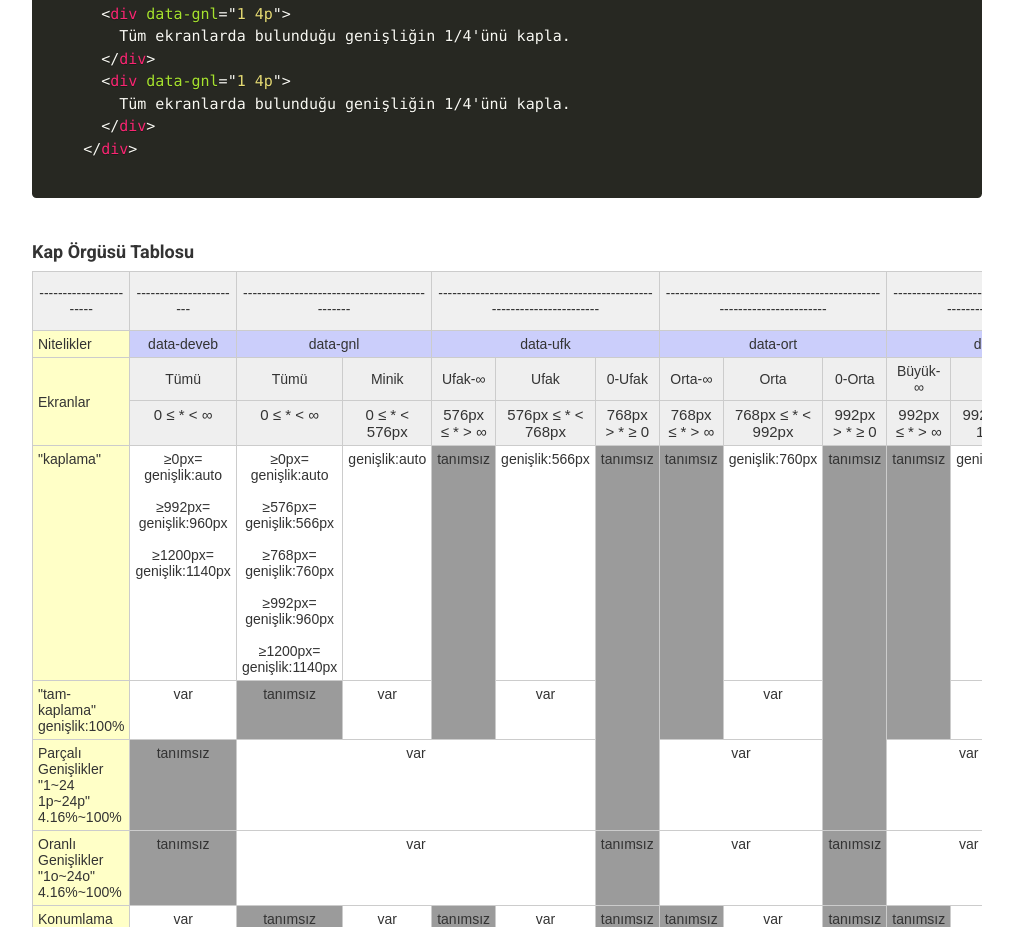
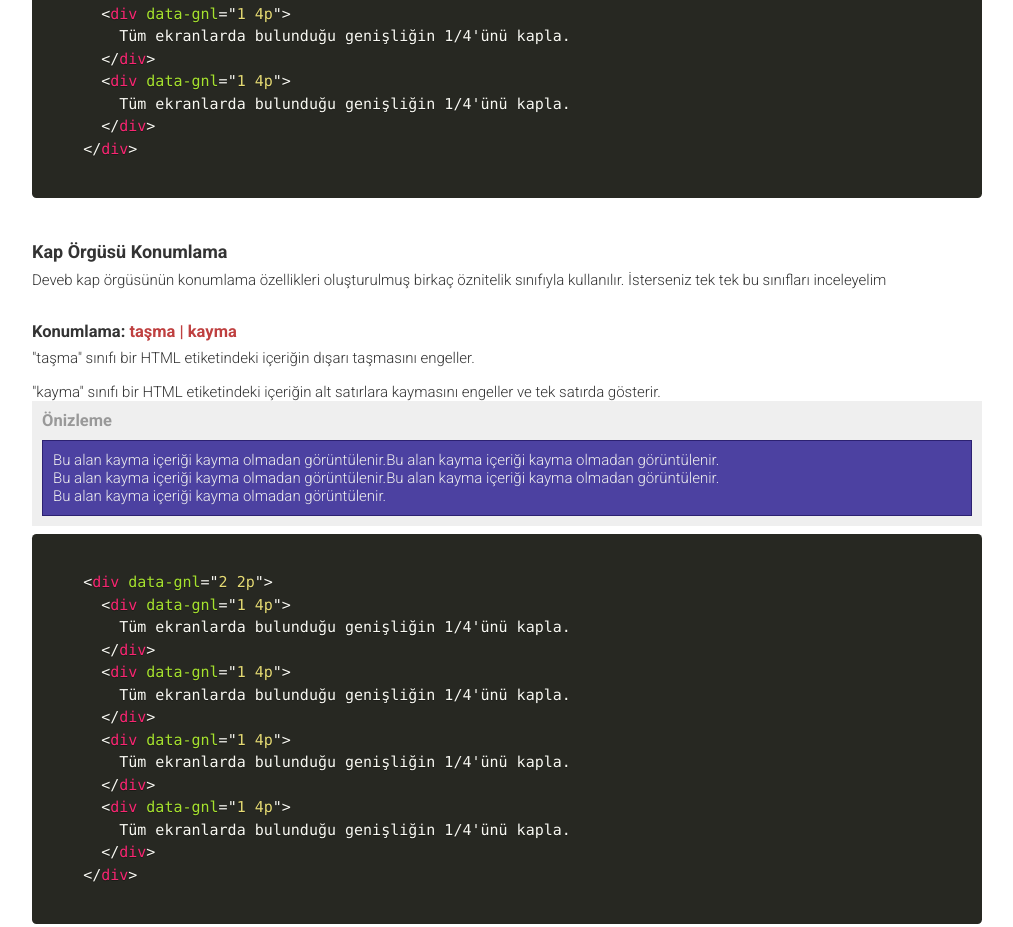
Before and after one commit to data-deveb/data-deveb.github.io, a Jekyll site: the page built from belgeler/kap-orgusu.html, in a window 1280 px wide, cut to the strip 2177-3104 px from the top of the page. Shown: the whole strip, without its empty margins (228-1241 px from the left). Built offline with Jekyll 4.4.1, drawn with Linux system fonts in a browser that asks for light colours; some of the changed text lies outside the part shown.

Commit message:
Güncelleme

```diff
--- a/belgeler/kap-orgusu.html
+++ b/belgeler/kap-orgusu.html
@@ -114,149 +114,52 @@ title: Kap Örgüsü
     </code></pre>
     <p></p>
 
-    <h2>Kap Örgüsü Tablosu</h2>
-
-    <div data-gnl="1 1p" style="overflow:auto; height:50vh;">
-    <style type="text/css">
-    .tg  {border-collapse:collapse;border-spacing:0;border-color:#ccc;}
-    .tg td{font-family:Arial, sans-serif;font-size:14px;padding:5px 5px;border-style:solid;border-width:1px;overflow:hidden;word-break:normal;border-color:#ccc;color:#333;background-color:#fff;}
-    .tg th{font-family:Arial, sans-serif;font-size:14px;font-weight:normal;padding:5px 5px;border-style:solid;border-width:1px;overflow:hidden;word-break:normal;border-color:#ccc;color:#333;background-color:#f0f0f0;}
-    .tg .tg-baqh{text-align:center;vertical-align:top}
-    .tg .tg-gffc{font-size:100%;background-color:#efefef;text-align:center;vertical-align:top}
-    .tg .tg-a1rn{background-color:#ffffc7}
-    .tg .tg-lfnm{background-color:#cbcefb;text-align:center}
-    .tg .tg-sh07{background-color:#cbcefb;text-align:center;vertical-align:top}
-    .tg .tg-j4kc{background-color:#efefef;text-align:center}
-    .tg .tg-kjho{background-color:#ffffc7;vertical-align:top}
-    .tg .tg-i81m{background-color:#ffffff;text-align:center;vertical-align:top}
-    .tg .tg-2nhx{background-color:#9b9b9b;text-align:center;vertical-align:top}
-    </style>
-    <table class="tg">
-      <tr>
-        <th class="tg-031e">-----------------------</th>
-        <th class="tg-031e">-----------------------</th>
-        <th class="tg-031e" colspan="2">----------------------------------------------</th>
-        <th class="tg-031e" colspan="3">---------------------------------------------------------------------</th>
-        <th class="tg-031e" colspan="3">---------------------------------------------------------------------</th>
-        <th class="tg-031e" colspan="3">---------------------------------------------------------------------</th>
-        <th class="tg-031e" colspan="2">---------------------------------------------------------------------</th>
-      </tr>
-      <tr>
-        <td class="tg-a1rn">Nitelikler</td>
-        <td class="tg-lfnm">data-deveb</td>
-        <td class="tg-lfnm" colspan="2">data-gnl</td>
-        <td class="tg-sh07" colspan="3">data-ufk</td>
-        <td class="tg-sh07" colspan="3">data-ort</td>
-        <td class="tg-sh07" colspan="3">data-byk</td>
-        <td class="tg-sh07" colspan="2">data-dev</td>
-      </tr>
-      <tr>
-        <td class="tg-a1rn" rowspan="2">Ekranlar<br></td>
-        <td class="tg-j4kc">Tümü<br></td>
-        <td class="tg-j4kc">Tümü</td>
-        <td class="tg-j4kc">Minik<br></td>
-        <td class="tg-j4kc">Ufak-∞</td>
-        <td class="tg-j4kc">Ufak</td>
-        <td class="tg-j4kc">0-Ufak<br></td>
-        <td class="tg-j4kc">Orta-∞</td>
-        <td class="tg-j4kc">Orta</td>
-        <td class="tg-j4kc">0-Orta<br></td>
-        <td class="tg-j4kc">Büyük-∞</td>
-        <td class="tg-j4kc">Büyük</td>
-        <td class="tg-j4kc">0-Büyük<br></td>
-        <td class="tg-j4kc">Dev<br></td>
-        <td class="tg-j4kc">0-Dev<br></td>
-      </tr>
-      <tr>
-        <td class="tg-gffc">0 ≤ * &lt; ∞</td>
-        <td class="tg-gffc">0 ≤ * &lt; ∞</td>
-        <td class="tg-gffc">0 ≤ * &lt; 576px</td>
-        <td class="tg-gffc">576px ≤ * &gt; ∞</td>
-        <td class="tg-gffc">576px ≤ * &lt; 768px</td>
-        <td class="tg-gffc">768px &gt; * ≥ 0</td>
-        <td class="tg-gffc">768px ≤ * &gt; ∞</td>
-        <td class="tg-gffc">768px ≤ * &lt; 992px</td>
-        <td class="tg-gffc">992px &gt; * ≥ 0</td>
-        <td class="tg-gffc">992px ≤ * &gt; ∞</td>
-        <td class="tg-gffc">992px ≤ * &lt; 1200px</td>
-        <td class="tg-gffc">1200px &gt; * ≥ 0</td>
-        <td class="tg-gffc">1200px ≤ * &gt; ∞</td>
-        <td class="tg-gffc">1200px &gt; * ≥ 0</td>
-      </tr>
-      <tr>
-        <td class="tg-kjho">"kaplama"<br></td>
-        <td class="tg-i81m">≥0px=<br>genişlik:auto<br><br>≥992px=<br>genişlik:960px<br><br>≥1200px=<br>genişlik:1140px</td>
-        <td class="tg-i81m">≥0px=<br>genişlik:auto<br><br>≥576px=<br>genişlik:566px<br><br>≥768px=<br>genişlik:760px<br><br>≥992px=<br>genişlik:960px<br><br>≥1200px=<br>genişlik:1140px</td>
-        <td class="tg-i81m">genişlik:auto<br></td>
-        <td class="tg-2nhx" rowspan="2">tanımsız</td>
-        <td class="tg-baqh">genişlik:566px<br></td>
-        <td class="tg-2nhx" rowspan="3">tanımsız<br></td>
-        <td class="tg-2nhx" rowspan="2">tanımsız</td>
-        <td class="tg-baqh">genişlik:760px<br></td>
-        <td class="tg-2nhx" rowspan="3">tanımsız</td>
-        <td class="tg-2nhx" rowspan="2">tanımsız</td>
-        <td class="tg-baqh">genişlik:960px</td>
-        <td class="tg-2nhx" rowspan="3">tanımsız<br></td>
-        <td class="tg-baqh">genişlik:1140px</td>
-        <td class="tg-2nhx" rowspan="3">tanımsız</td>
-      </tr>
-      <tr>
-        <td class="tg-kjho">"tam-kaplama"<br>genişlik:100%</td>
-        <td class="tg-baqh">var</td>
-        <td class="tg-2nhx">tanımsız</td>
-        <td class="tg-baqh">var</td>
-        <td class="tg-baqh">var</td>
-        <td class="tg-baqh">var</td>
-        <td class="tg-baqh">var</td>
-        <td class="tg-baqh">var</td>
-      </tr>
-      <tr>
-        <td class="tg-kjho">Parçalı Genişlikler<br>"1~24 1p~24p"<br>4.16%~100%</td>
-        <td class="tg-2nhx">tanımsız</td>
-        <td class="tg-baqh" colspan="4">var<br></td>
-        <td class="tg-baqh" colspan="2">var</td>
-        <td class="tg-baqh" colspan="2">var</td>
-        <td class="tg-baqh">var</td>
-      </tr>
-      <tr>
-        <td class="tg-kjho">Oranlı Genişlikler<br>"1o~24o"<br>4.16%~100%</td>
-        <td class="tg-2nhx">tanımsız<br></td>
-        <td class="tg-baqh" colspan="4">var<br></td>
-        <td class="tg-2nhx">tanımsız</td>
-        <td class="tg-baqh" colspan="2">var</td>
-        <td class="tg-2nhx">tanımsız</td>
-        <td class="tg-baqh" colspan="2">var</td>
-        <td class="tg-2nhx">tanımsız</td>
-        <td class="tg-baqh">var</td>
-        <td class="tg-2nhx">tanımsız</td>
-      </tr>
-      <tr>
-        <td class="tg-kjho">Konumlama<br>"solda", "ortada", "sağda", "üstte", "göbekte", "altta", "merkezde", "çizgide", "solda-ol", "ortada-ol", "sağda-ol", "üstte-ol", "göbekte-ol", "altta-ol", "merkezde-ol", "çizgide-ol", "ters-satır", "ters-sütun", "ters-dizi", "kayma", "taşma"<br></td>
-        <td class="tg-baqh">var</td>
-        <td class="tg-2nhx">tanımsız</td>
-        <td class="tg-baqh">var</td>
-        <td class="tg-2nhx">tanımsız</td>
-        <td class="tg-baqh">var</td>
-        <td class="tg-2nhx">tanımsız</td>
-        <td class="tg-2nhx">tanımsız</td>
-        <td class="tg-baqh">var</td>
-        <td class="tg-2nhx">tanımsız</td>
-        <td class="tg-2nhx">tanımsız</td>
-        <td class="tg-baqh">var</td>
-        <td class="tg-2nhx">tanımsız</td>
-        <td class="tg-baqh">var</td>
-        <td class="tg-2nhx">tanımsız</td>
-      </tr>
-    </table>
-    </div>
-
     <h2>Kap Örgüsü Konumlama</h2>
 
-    <p>Deveb kap örgüsünün konumlama özellikleri oluşturulmuş birkaç sınıfla kullanılır. İsterseniz tek tek bu sınıfları inceleyelim</p>
+    <p>Deveb kap örgüsünün konumlama özellikleri oluşturulmuş birkaç öznitelik sınıfıyla kullanılır. İsterseniz tek tek bu sınıfları inceleyelim</p>
 
     <h3>Konumlama: <span data-metin="dikkat">taşma | kayma</span></h3>
     <p>"taşma" sınıfı bir HTML etiketindeki içeriğin dışarı taşmasını engeller.</p>
     <p>"kayma" sınıfı bir HTML etiketindeki içeriğin alt satırlara kaymasını engeller ve tek satırda gösterir.</p>
+    <div data-gnl="1 1p" class="önizleme">
+      <h3>Önizleme</h3>
+      <div data-gnl="2 2p kayma">
+        <div>
+          Bu alan kayma içeriği kayma olmadan görüntülenir.
+        </div>
+        <div>
+          Bu alan kayma içeriği kayma olmadan görüntülenir.
+        </div>
+        <div>
+          Bu alan kayma içeriği kayma olmadan görüntülenir.
+        </div>
+        <div>
+          Bu alan kayma içeriği kayma olmadan görüntülenir.
+        </div>
+        <div>
+          Bu alan kayma içeriği kayma olmadan görüntülenir.
+        </div>
+      </div>
+    </div>
+    <pre data-gnl="1 1p"><code class="language-html">
+    &lt;div data-gnl=&quot;2 2p&quot;&gt;
+      &lt;div data-gnl=&quot;1 4p&quot;&gt;
+        Tüm ekranlarda bulunduğu genişliğin 1/4'ünü kapla.
+      &lt;/div&gt;
+      &lt;div data-gnl=&quot;1 4p&quot;&gt;
+        Tüm ekranlarda bulunduğu genişliğin 1/4'ünü kapla.
+      &lt;/div&gt;
+      &lt;div data-gnl=&quot;1 4p&quot;&gt;
+        Tüm ekranlarda bulunduğu genişliğin 1/4'ünü kapla.
+      &lt;/div&gt;
+      &lt;div data-gnl=&quot;1 4p&quot;&gt;
+        Tüm ekranlarda bulunduğu genişliğin 1/4'ünü kapla.
+      &lt;/div&gt;
+    &lt;/div&gt;
+    </code></pre>
+    <p></p>
+
+
     <div data-gnl="1 1p">
       <iframe data-gnl="1 2p" width="100%" height="300" src="//jsfiddle.net/deveb/8e3t02t7/embedded/html/" allowfullscreen="allowfullscreen" frameborder="0"></iframe>
       <iframe data-gnl="1 2p" width="100%" height="300" src="//jsfiddle.net/deveb/8e3t02t7/embedded/result/" allowfullscreen="allowfullscreen" frameborder="0"></iframe>
```
